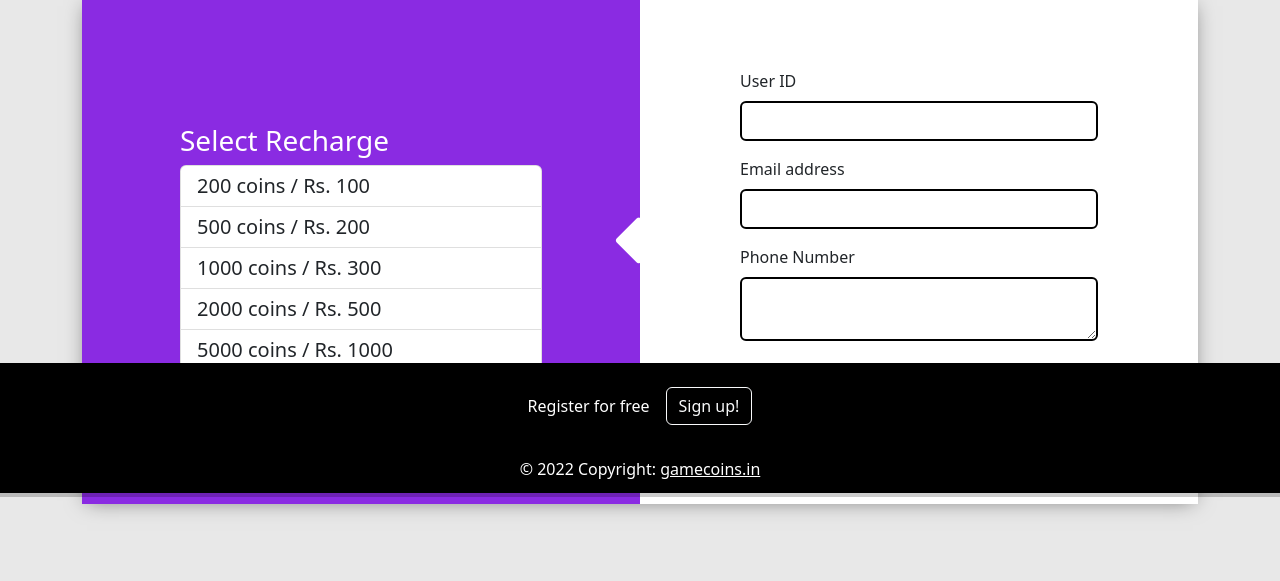
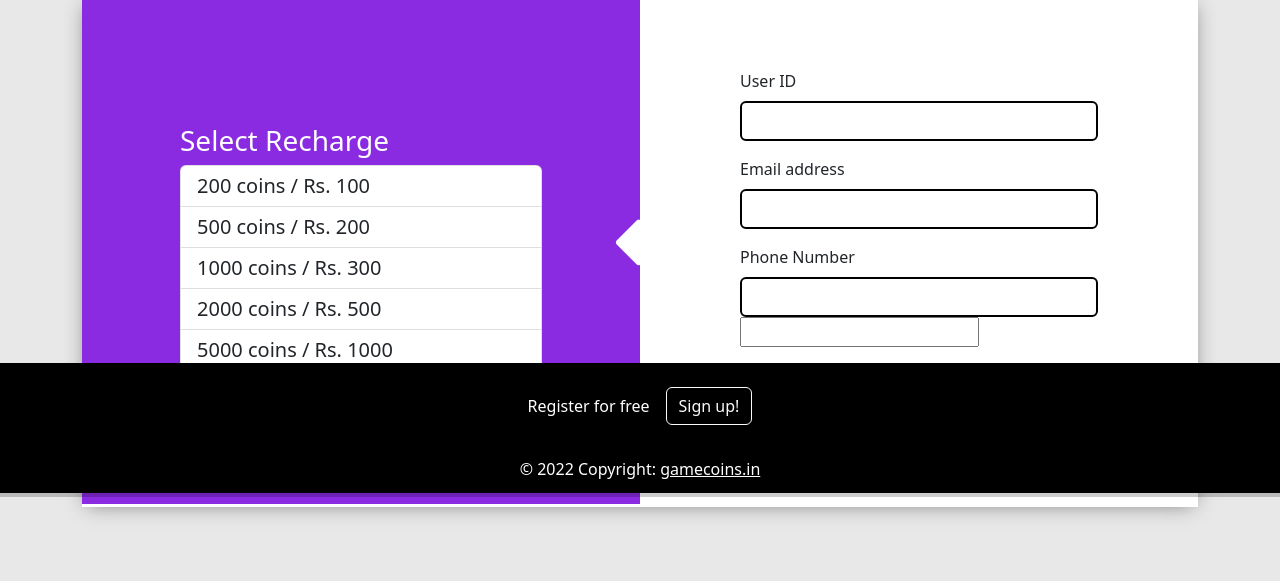
Before and after one commit to SabujGolui/razorpay-php-testapp-master, a PHP site: page /foobar/form.php in a window 1280 px wide. Shown: the part 307-888 px from the top of the page. Before the commit the page ends 824 px from the top, so only its background shows below. Run offline with PHP 8.4, Linux system fonts and the light colour scheme.

Commit message:
added payment page

```diff
--- a/form.php
+++ b/form.php
@@ -80,7 +80,7 @@
                 </div>
                 <div class="mb-3">
                   <label for="exampleInputPassword1" class="form-label">Phone Number</label>
-                  <textarea type="Number" class="form-control" id="phone"></textarea>
+                  <input type="Number" class="form-control" id="phone"><input/>
                 </div>
                 <button type="submit" class="btn btn-primary">Pay now</button>
               </form>
```
